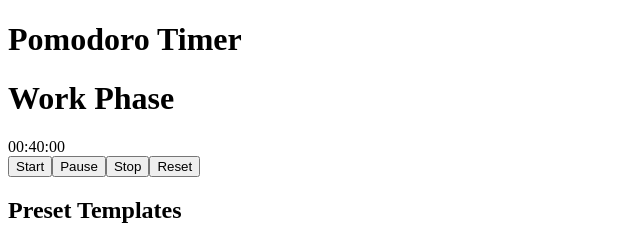
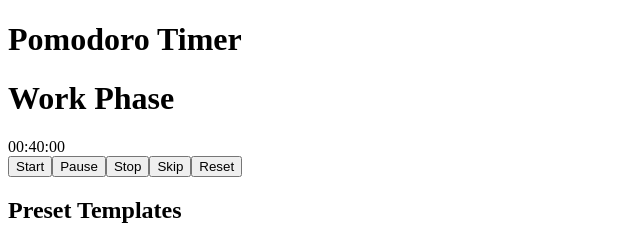
Before and after one commit to SirDanielIII/Anti-Brainrot, a React (Vite) app: page / in a window 1280 px wide. Shown: the top 242 px of the page, without its empty margins (0-640 px from the left). Built offline with nearby package versions, Linux system fonts and the light colour scheme.

Commit message:
Added skip button

```diff
--- a/src/App.tsx
+++ b/src/App.tsx
@@ -184,6 +184,11 @@ const App: React.FC = () => {
         sendMsgToBackground({action: TIMER.STOP, remainingTime, isWorkPhase});
     };
 
+    const skipTimer = () => {
+        if (!timerRunning) return;
+        sendMsgToBackground({action: TIMER.SKIP, remainingTime, isWorkPhase});
+    };
+
     const resetSettings = () => {
         updatePersistentValues({
             workDuration: DEFAULT_WORK_DURATION,
@@ -205,6 +210,7 @@ const App: React.FC = () => {
                 onStart={startTimer}
                 onPause={pauseTimer}
                 onStop={stopTimer}
+                onSkip={skipTimer}
                 onReset={resetSettings}
             />
 
--- a/src/components/Timer.tsx
+++ b/src/components/Timer.tsx
@@ -7,6 +7,7 @@ interface TimerProps {
     onStart: () => void;
     onPause: () => void;
     onStop: () => void;
+    onSkip: () => void;
     onReset: () => void;
 }
 
@@ -16,6 +17,7 @@ const Timer: React.FC<TimerProps> = ({
                                          onStart,
                                          onPause,
                                          onStop,
+                                         onSkip,
                                          onReset,
                                      }) => {
     return (
@@ -34,6 +36,9 @@ const Timer: React.FC<TimerProps> = ({
                 <Button label="Stop" onClick={() => {
                     onStop();
                 }}/>
+                <Button label="Skip" onClick={() => {
+                    onSkip();
+                }}/>
                 <Button label="Reset" onClick={() => {
                     onReset();
                 }}/>
--- a/src/enums/TIMER.ts
+++ b/src/enums/TIMER.ts
@@ -3,5 +3,6 @@ export enum TIMER {
     START = "start",
     PAUSE = "pause",
     STOP = "stop",
+    SKIP = "skip",
     RESET = "reset",
 }
```
Also changed, not shown: src/service-workers/background.ts (+10 -1 lines).
